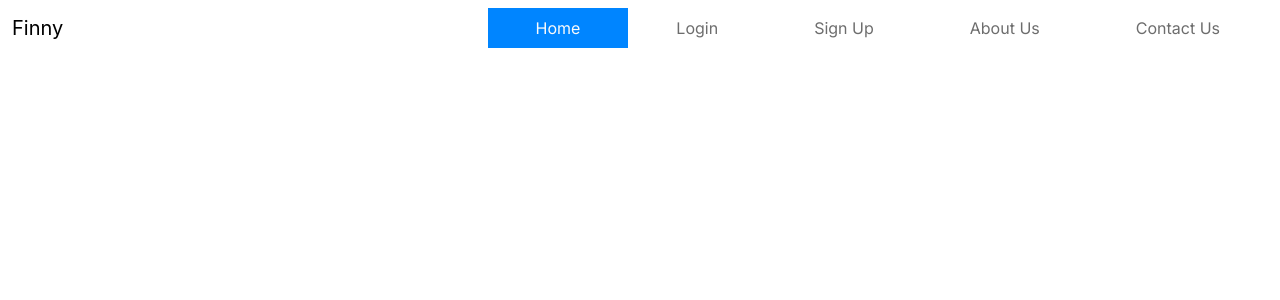
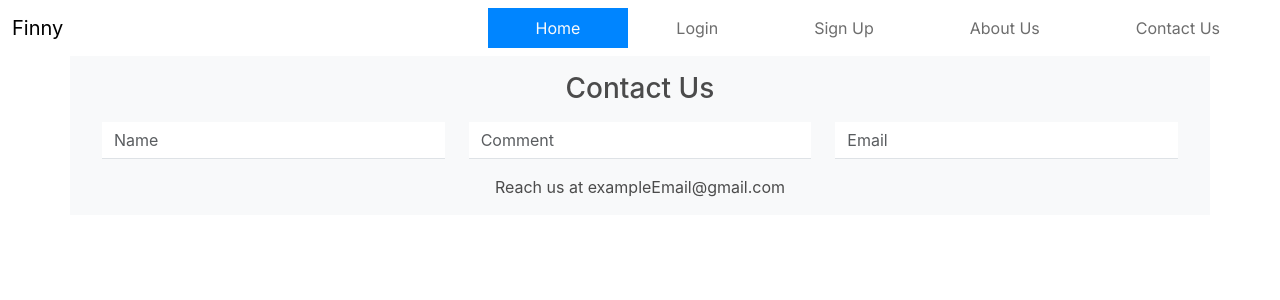
Before and after one commit to GouravChaki/Finny_Chatbot, a React (Create React App) app in the folder frontend/: page / in a window 1280 px wide. Shown: the top 300 px of the page. Built offline with nearby package versions, Linux system fonts and the light colour scheme.

Commit message:
First Commit for Footer
Made the footer according to the design and connected it to the HomePage

```diff
--- a/frontend/src/App.js
+++ b/frontend/src/App.js
@@ -3,16 +3,21 @@ import './App.css';
 import Login from './Components/Login/Login';
 import Signup from './Components/Signup/Signup';
 import Navbar from './Components/Navbar/Navbar';
+import HomePage from './Components/HomePage/HomePage';
 import {
   BrowserRouter as Router,
   Routes,
   Route,
   Link
 } from "react-router-dom";
+
 function App() {
   return (
     <Router>
     <Navbar/>
+    <Routes>
+      <Route path="/" element={<HomePage/>}></Route>
+    </Routes>
     <Routes>
       <Route path="/login" element={<Login/>}></Route>
     </Routes>
--- /dev/null
+++ b/frontend/src/Components/Footer/Footer.js
@@ -0,0 +1,21 @@
+import React from 'react'
+export default function Footer() {
+
+    return (
+        <div className='container bg-light' style={{ color: "#4b4b4b" }}>
+            <div className='d-flex flex-column flex-md-row'>
+                <div className="col-md text-center">
+                    <h3 className='text-center m-3'>Contact Us</h3>
+                        <form>
+                            <div className='row mx-2'>
+                            <div className='col'><input type="text" className="form-control me-2" id="Name" placeholder='Name' /></div>
+                            <div className='col'><input type="textarea" className="form-control me-2" id="Comment" placeholder='Comment' /></div>
+                            <div className='col'><input type="email" className="form-control" id="Email" placeholder='Email' /></div>
+                            </div>
+                        </form>
+                    <p className='mt-3'>Reach us at exampleEmail@gmail.com</p>
+                </div>
+            </div>
+        </div>
+    )
+}
--- /dev/null
+++ b/frontend/src/Components/HomePage/HomePage.js
@@ -0,0 +1,7 @@
+import React from 'react'
+import Footer from '../Footer/Footer'
+export default function HomePage(){
+    return(
+        <Footer/>
+    )
+}
```
